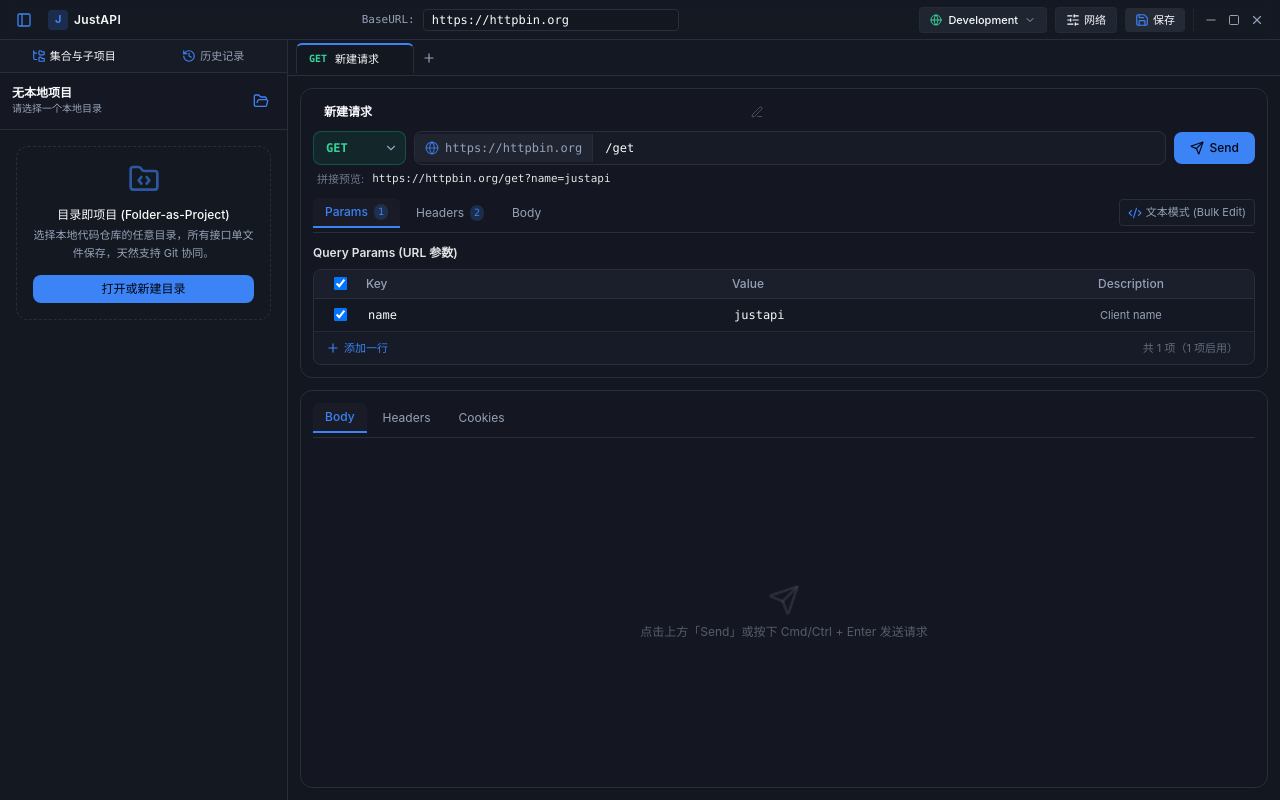
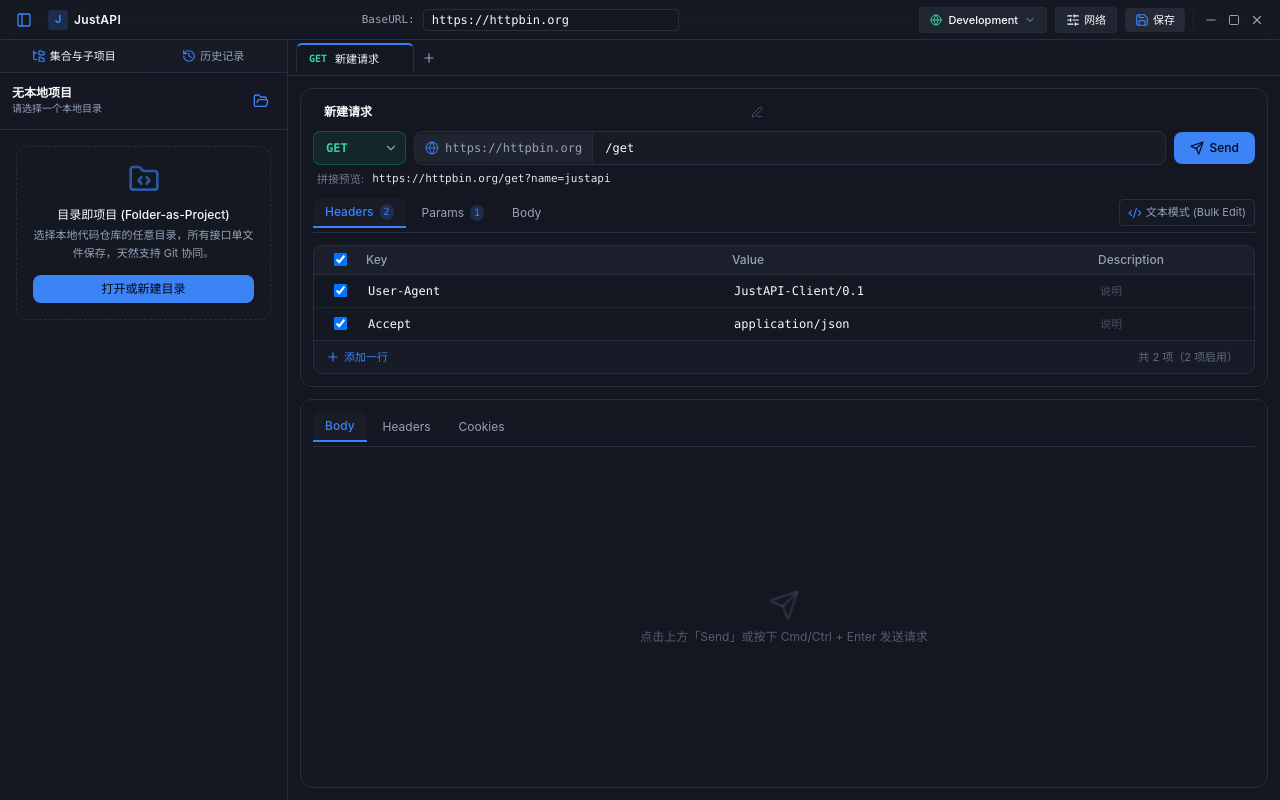
Before and after one commit to Cloak520/JustAPI, a Vue app: page / in a window 1280 px wide. Built offline with nearby package versions, Linux system fonts and the light colour scheme.

Commit message:
feat: move Headers tab before Params in request builder

```diff
--- a/src/components/request/RequestBuilder.vue
+++ b/src/components/request/RequestBuilder.vue
@@ -20,8 +20,8 @@
         </button>
       </div>
 
-      <!-- 右侧辅助工具：Params & Headers 模式切换 (表格 vs 纯文本) -->
-      <div v-if="['params', 'headers'].includes(activeTab)" class="flex items-center space-x-1 text-[11px]">
+      <!-- 右侧辅助工具：Headers & Params 模式切换 (表格 vs 纯文本) -->
+      <div v-if="['headers', 'params'].includes(activeTab)" class="flex items-center space-x-1 text-[11px]">
         <button
           @click="toggleMode"
           class="flex items-center space-x-1 px-2 py-1 rounded border border-border bg-card/60 hover:bg-muted/50 text-muted-foreground hover:text-foreground transition"
@@ -36,7 +36,18 @@
 
     <!-- Tab 页面内容区 -->
     <div class="flex-1 overflow-y-auto">
-      <!-- 1. Params Tab (Path Variables + Query Params) -->
+      <!-- 1. Headers Tab -->
+      <div v-if="activeTab === 'headers'" class="space-y-2">
+        <BulkTextEditor
+          v-if="headersTextMode"
+          :items="store.headers"
+          format="colon"
+          @update:items="val => store.headers = val"
+        />
+        <KeyValueGrid v-else :items="store.headers" />
+      </div>
+
+      <!-- 2. Params Tab (Path Variables + Query Params) -->
       <div v-if="activeTab === 'params'" class="space-y-4">
         <!-- 路径参数 (Path Variables) -->
         <div v-if="store.pathParams.length > 0" class="space-y-2">
@@ -63,17 +74,6 @@
           />
           <KeyValueGrid v-else :items="store.queryParams" />
         </div>
-      </div>
-
-      <!-- 2. Headers Tab -->
-      <div v-if="activeTab === 'headers'" class="space-y-2">
-        <BulkTextEditor
-          v-if="headersTextMode"
-          :items="store.headers"
-          format="colon"
-          @update:items="val => store.headers = val"
-        />
-        <KeyValueGrid v-else :items="store.headers" />
       </div>
 
       <!-- 3. Body Tab -->
@@ -177,20 +177,20 @@ import BulkTextEditor from './BulkTextEditor.vue'
 import CodeEditor from '@/components/common/CodeEditor.vue'
 
 const store = useRequestStore()
-const activeTab = ref<'params' | 'headers' | 'body'>('params')
+const activeTab = ref<'headers' | 'params' | 'body'>('headers')
 
 const paramsTextMode = ref(false)
 const headersTextMode = ref(false)
 
 const isTextMode = computed(() => {
-  return activeTab.value === 'params' ? paramsTextMode.value : headersTextMode.value
+  return activeTab.value === 'headers' ? headersTextMode.value : paramsTextMode.value
 })
 
 function toggleMode() {
-  if (activeTab.value === 'params') {
+  if (activeTab.value === 'headers') {
+    headersTextMode.value = !headersTextMode.value
+  } else if (activeTab.value === 'params') {
     paramsTextMode.value = !paramsTextMode.value
-  } else if (activeTab.value === 'headers') {
-    headersTextMode.value = !headersTextMode.value
   }
 }
 
@@ -206,14 +206,14 @@ function addFormField() {
 
 const tabs = computed(() => [
   {
+    id: 'headers' as const,
+    label: 'Headers',
+    badgeCount: store.headers.filter(h => h.enabled && h.key.trim()).length
+  },
+  {
     id: 'params' as const,
     label: 'Params',
     badgeCount: store.queryParams.filter(p => p.enabled && p.key.trim()).length + store.pathParams.length
-  },
-  {
-    id: 'headers' as const,
-    label: 'Headers',
-    badgeCount: store.headers.filter(h => h.enabled && h.key.trim()).length
   },
   {
     id: 'body' as const,
```
